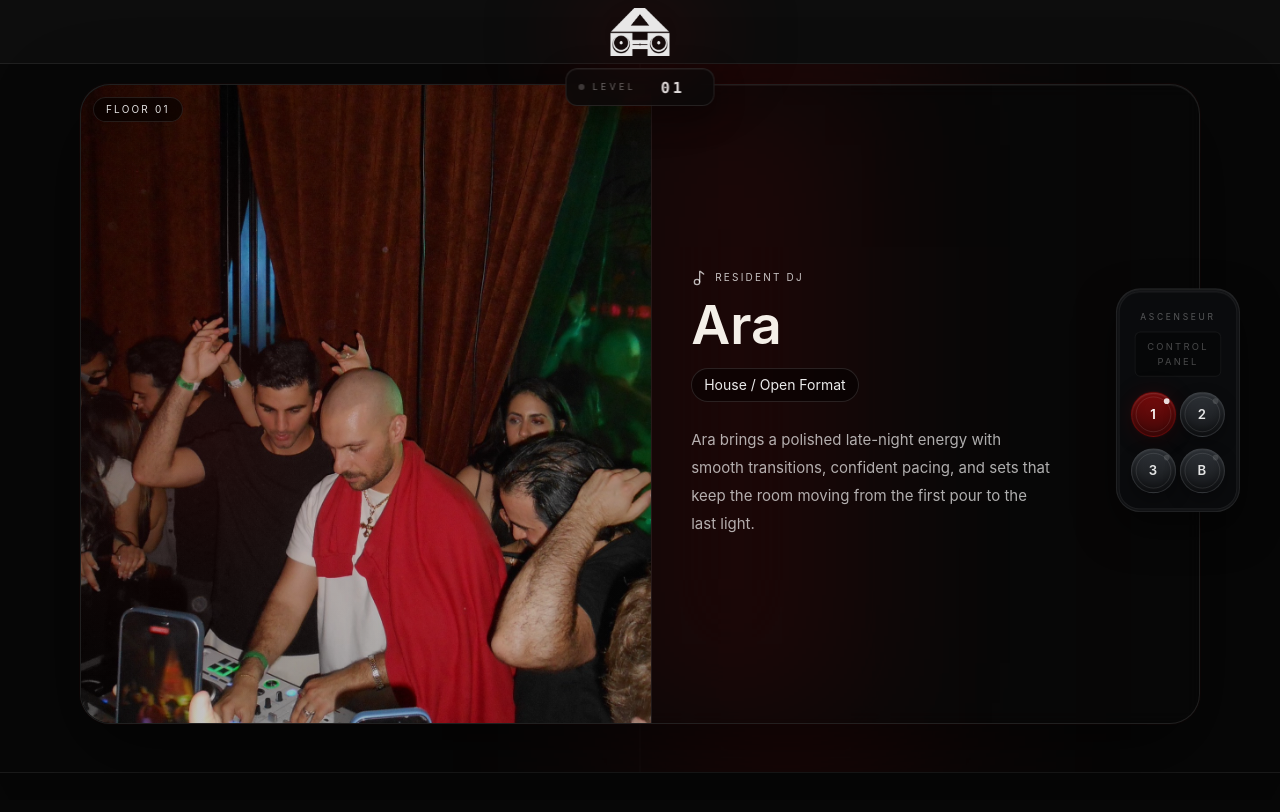
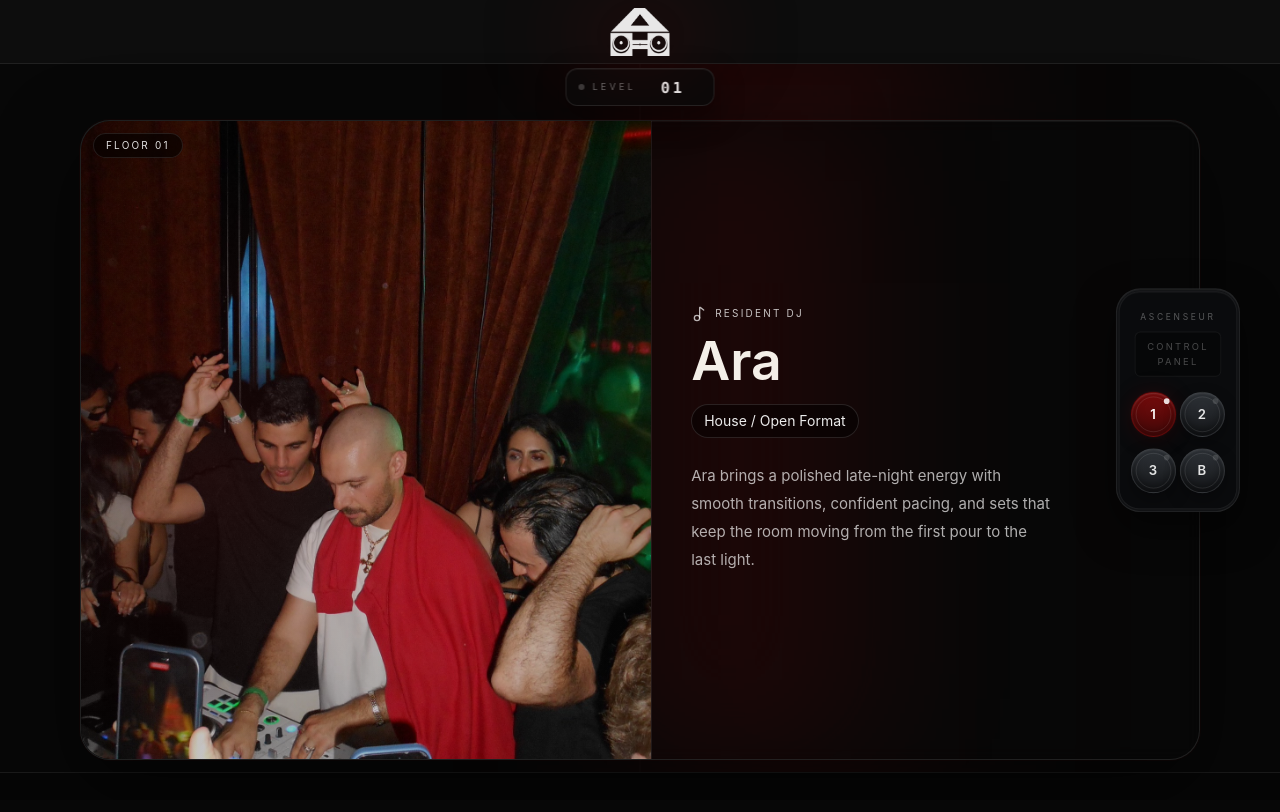
Before and after one commit to galiwartoukian-collab/ascenseurhouse, a React (Vite) app: page / in a window 1280 px wide. Shown: the top 812 px of the page. Built offline with nearby package versions, Linux system fonts and the light colour scheme; the HTML template or start-up script is replaced by a standard one.

Commit message:
Update App.tsx

```diff
--- a/src/App.tsx
+++ b/src/App.tsx
@@ -394,7 +394,7 @@ function ProfileInsideCabin({ profile, visible }: { profile: Profile; visible: b
       animate={{ opacity: visible ? 1 : 0, scale: visible ? 1 : 0.992, y: visible ? 0 : 10 }}
       exit={{ opacity: 0, scale: 0.985, y: -12 }}
       transition={{ duration: 0.58, ease: [0.22, 1, 0.36, 1] }}
-      className="absolute inset-0 z-[100] flex justify-center px-3 pb-24 pt-10 sm:px-4 md:px-0 md:pb-4 md:pt-1"
+      className="absolute inset-0 z-[100] flex justify-center px-3 pb-24 pt-10 sm:px-4 md:px-0 md:pb-4 md:pt-2-translate-y-2"
     >
       <div
         className="relative grid h-[72vh] w-full max-w-[1120px] grid-cols-1 overflow-hidden rounded-[22px] border shadow-2xl backdrop-blur-sm sm:h-[74vh] sm:rounded-[26px] md:h-[80vh] md:grid-cols-[1.02fr_0.98fr] md:rounded-[30px]"
```
